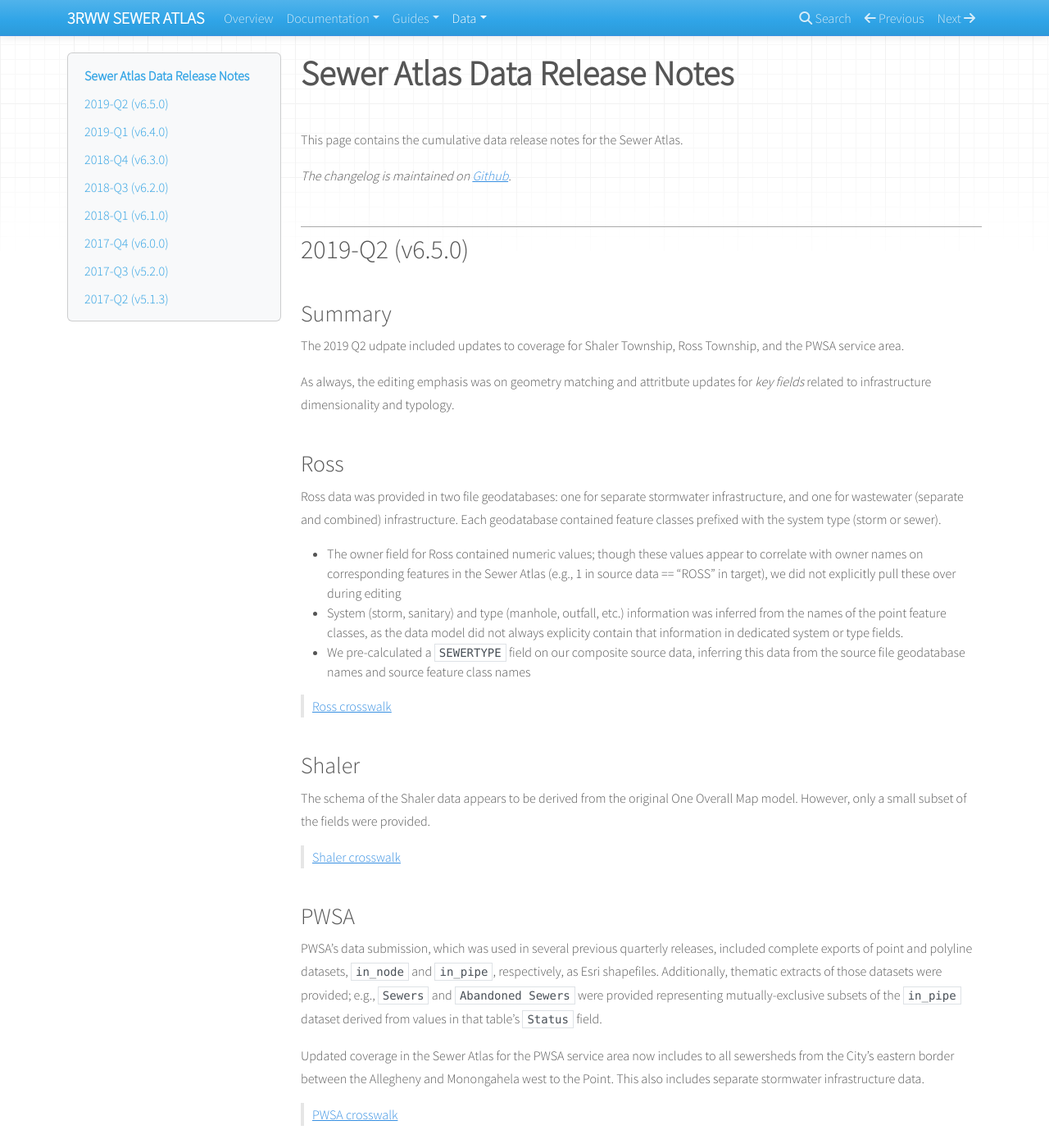
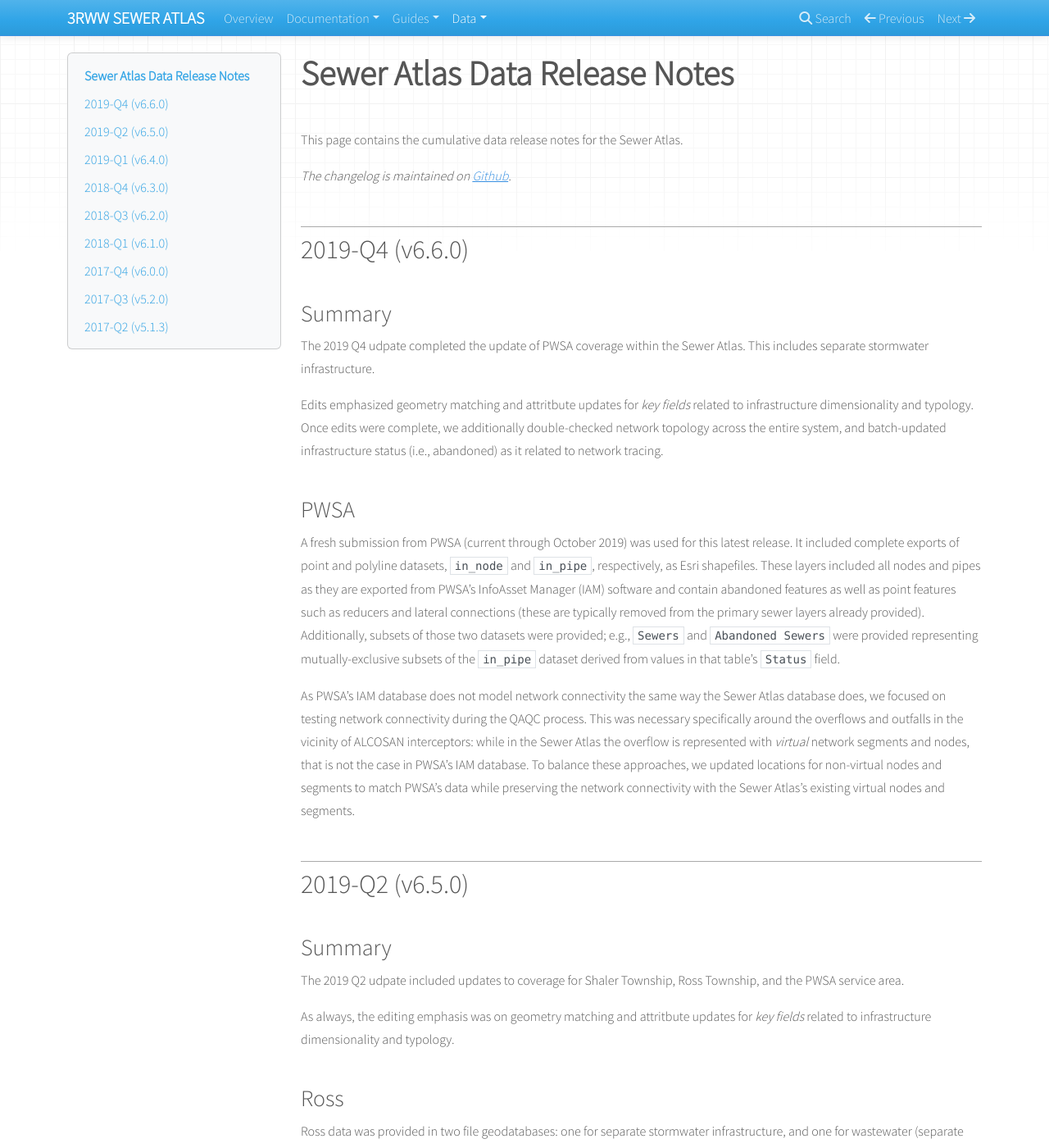
Before and after one commit to 3rww/sewer-atlas-docs, an MkDocs documentation site: the page built from docs/changelog.md, in a window 1280 px wide and 1400 px high. Shown: the whole window at 82% size. Built offline with MkDocs 1.6.1, drawn with Linux system fonts in a browser that asks for light colours; nearby versions of some CDN libraries.

Commit message:
change log for 2019Q4

```diff
--- a/docs/changelog.md
+++ b/docs/changelog.md
@@ -3,6 +3,21 @@
 This page contains the cumulative data release notes for the Sewer Atlas.
 
 *The changelog is maintained on [Github](https://github.com/3rww/sewer-atlas-docs/edit/master/docs/changelog.md).*
+
+## 2019-Q4 (v6.6.0)
+
+### Summary
+
+The 2019 Q4 udpate completed the update of PWSA coverage within the Sewer Atlas. This includes separate stormwater infrastructure.
+
+Edits emphasized geometry matching and attritbute updates for *key fields* related to infrastructure dimensionality and typology. Once edits were complete, we additionally double-checked network topology across the entire system, and batch-updated infrastructure status (i.e., abandoned) as it related to network tracing.
+
+### PWSA
+
+A fresh submission from PWSA (current through October 2019) was used for this latest release. It included complete exports of point and polyline datasets, `in_node` and `in_pipe`, respectively, as Esri shapefiles. These layers included all nodes and pipes as they are exported from PWSA's InfoAsset Manager (IAM) software and contain abandoned features as well as point features such as reducers and lateral connections (these are typically removed from the primary sewer layers already provided). Additionally, subsets of those two datasets were provided; e.g., `Sewers` and `Abandoned Sewers` were provided representing mutually-exclusive subsets of the `in_pipe` dataset derived from values in that table's `Status` field.
+
+As PWSA's IAM database does not model network connectivity the same way the Sewer Atlas database does, we focused on testing network connectivity during the QAQC process. This was necessary specifically around the overflows and outfalls in the vicinity of ALCOSAN interceptors: while in the Sewer Atlas the overflow is represented with *virtual* network segments and nodes, that is not the case in PWSA's IAM database. To balance these approaches, we updated locations for non-virtual nodes and segments to match PWSA's data while preserving the network connectivity with the Sewer Atlas's existing virtual nodes and segments.
+
 
 ## 2019-Q2 (v6.5.0)
 
```
Also changed, not shown: docs/services_and_downloads.md (+1 -1 lines).
